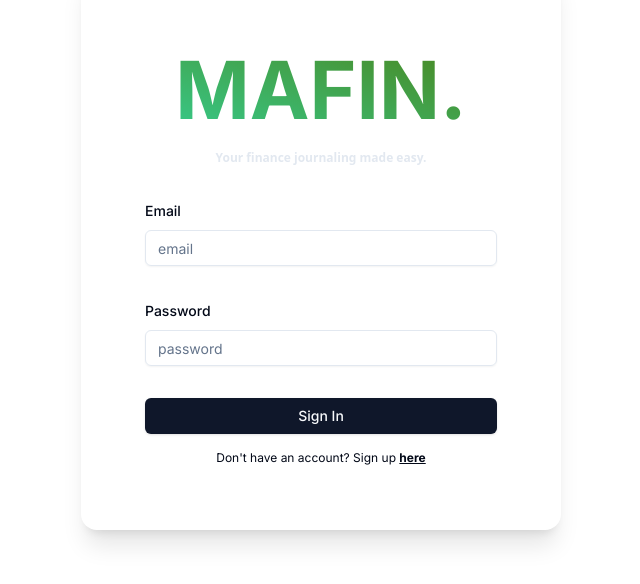
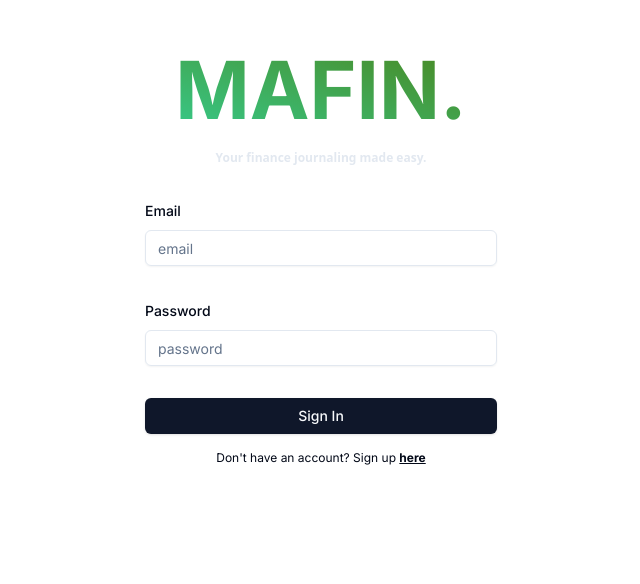
Before and after one commit to theotheobeats/mafin, a Next.js app: page /sign-in in a window 1280 px wide. Shown: the part 152-736 px from the top of the page, without its empty margins (319-959 px from the left). Built offline with nearby package versions, Linux system fonts and the light colour scheme; no server answers.

Commit message:
sign-in and sign-out page adjustments

```diff
--- a/app/(auth)/sign-in/page.tsx
+++ b/app/(auth)/sign-in/page.tsx
@@ -27,7 +27,7 @@ const SignIn = () => {
 	}
 
 	return (
-		<section className="mx-auto my-auto w-[30rem] p-16 shadow-xl rounded-2xl">
+		<section className="mx-auto my-auto w-[30rem] p-16 rounded-2xl">
 			<AuthForm type="/sign-in" />
 		</section>
 	);
--- a/app/(auth)/sign-up/page.tsx
+++ b/app/(auth)/sign-up/page.tsx
@@ -5,7 +5,7 @@ import React from "react";
 
 const SignUp = () => {
 	return (
-		<section className="mx-auto my-auto w-[30rem] p-16 shadow-xl rounded-2xl">
+		<section className="mx-auto my-auto w-[30rem] p-16">
 			<AuthForm type="/sign-up" />
 		</section>
 	);
```
